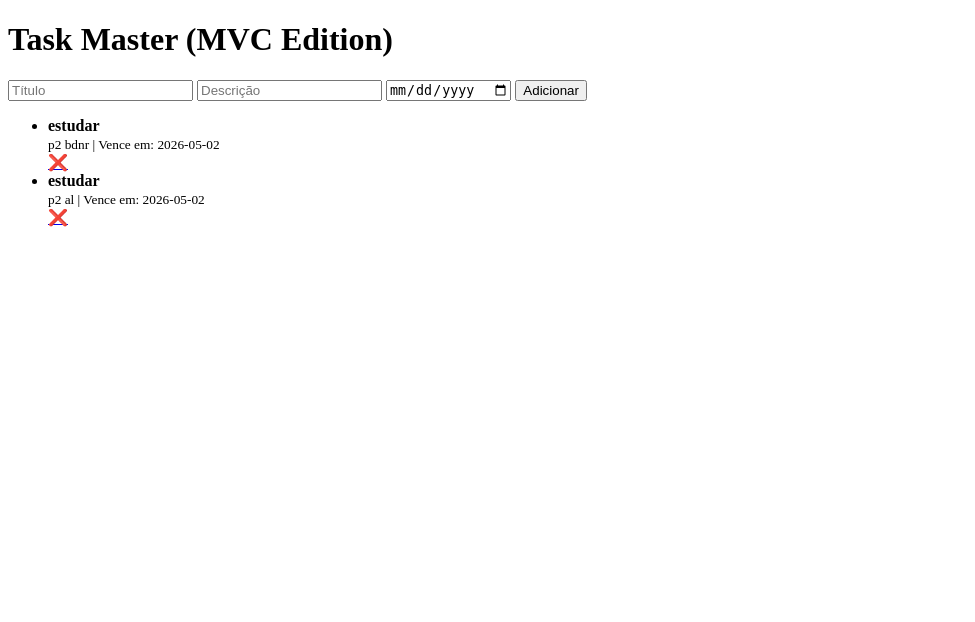
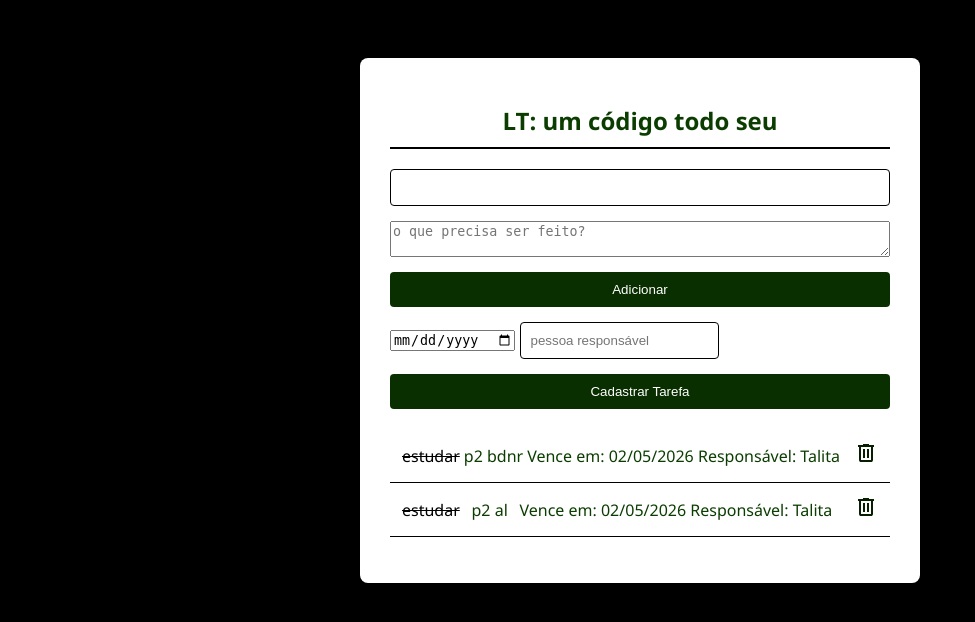
Before and after one commit to litaglk/ljt-um-codigo-todo-seu, a PHP site: page / in a window 1280 px wide. Shown: the top 622 px of the page, without its empty margins (0-975 px from the left). Run offline with PHP 8.4, Linux system fonts and the light colour scheme; data comes from the database, SQL or seed files in the repository.

Commit message:
List.php
inserção do código antigo

```diff
--- a/View/List.php
+++ b/View/List.php
@@ -1,38 +1,70 @@
 <!DOCTYPE html>
 <html lang="pt-BR">
 <!-- ... (Mantenham a tag <head> e o CSS antigo aqui) ... -->
+<head>
+    <meta charset="UTF-8">
+    <meta name="viewport" content="width=device-width, initial-scale=1.0">
+    <title>ljt - um código todo seu</title>
+    <style>
+        body { font-family: 'Segoe UI', Tahoma, Geneva, Verdana, sans-serif; background-color: #000000; color: #0b3d00; display: flex; justify-content: center; padding-top: 50px; }
+        .container { background: #ffffff; padding: 30px; border-radius: 8px; box-shadow: 0 4px 6px rgba(0,0,0,0.1); width: 100%; max-width: 500px; }
+        h1 { font-size: 1.5rem; text-align: center; border-bottom: 2px solid #000000; padding-bottom: 10px; }
+        .error { color: #dc2626; background: #000000; padding: 10px; border-radius: 4px; font-size: 0.9rem; }
+        .form-group { display: flex; flex-direction: column; gap: 15px; margin-top: 20px; margin-bottom: 20px; }
+        input[type="text"] { flex: 1; padding: 10px; border: 1px solid #000000; border-radius: 4px; }
+        button { background: #092e00; color: white; border: none; padding: 10px 15px; border-radius: 4px; cursor: pointer; }
+        button:hover { background: #25900A; }
+        ul { list-style: none; padding: 0; }
+        li { display: flex; justify-content: space-between; align-items: center; padding: 12px; border-bottom: 1px solid #000000; }
+        li.done span { text-decoration: line-through; color: #000000; }
+        .actions a { text-decoration: none; margin-left: 10px; cursor: pointer; }
+    </style>
+</head>
 <body>
+
 <div class="container">
-    <h1>Task Master (MVC Edition)</h1>
+    <h1>LT: um código todo seu</h1>
 
-    <?php if (isset($error)): ?>
+    <?php if ($error): ?>
         <div class="error"><?php echo $error; ?></div>
     <?php endif; ?>
 
-    <!-- O formulário agora aponta para a action 'create' -->
-    <form method="POST" action="index.php?action=create" class="form-group">
-        <input type="text" name="title" placeholder="Título" required>
-        <input type="text" name="description" placeholder="Descrição">
-        <input type="date" name="due_date" required>
+    <form method="POST" action="index.php" class="form-group">
+        <input type="text" name="title" required autocomplete="off">
+        <textarea name="description" placeholder="o que precisa ser feito?"></textarea>
         <button type="submit">Adicionar</button>
+
+        <div class="input-row">
+            <input type="date" name="due_date" style="flex: 1;", required title="Data de Vencimento">
+            <input type="text" name="assigned_to" placeholder="pessoa responsável" style="flex: 1;" required>
+        </div>
+        <button type="submit">Cadastrar Tarefa</button>
     </form>
 
     <ul>
         <?php foreach ($tasks as $task): ?>
             <li class="<?php echo $task['done'] ? 'done' : ''; ?>">
-                <div>
-                    <strong><?php echo htmlspecialchars($task['title']); ?></strong><br>
-                    <small><?php echo htmlspecialchars($task['description']); ?> | Vence em: <?php echo $task['due_date']; ?></small>
+                <span><?php echo htmlspecialchars($task['title']); ?></span>
+
+                <?php if ($task['description']): ?>
+                    <div class="task-info"><?php echo htmlspecialchars($task['description']); ?></div>
+
+                                    <?php endif; ?>
+
+                <div class="task-meta">
+                    Vence em: <?php echo date('d/m/Y', strtotime($task['due_date'])); ?> Responsável: <?php echo htmlspecialchars($task['assigned_to']); ?>
                 </div>
+
                 <div class="actions">
                     <?php if (!$task['done']): ?>
-                        <a href="index.php?action=complete&id=<?php echo $task['id']; ?>">✅</a>
+                        <a href="?action=complete&id=<?php echo $task['id']; ?>" title="Concluir"><svg xmlns="http://www.w3.org/2000/svg" height="24px" viewBox="0 -960 960 960" width="24px" fill="#061f00"><path d="M382-240 154-468l57-57 171 171 367-367 57 57-424 424Z"/></svg></a>
                     <?php endif; ?>
-                    <a href="index.php?action=delete&id=<?php echo $task['id']; ?>">❌</a>
+                    <a href="?action=delete&id=<?php echo $task['id']; ?>" onclick="return confirm('Tem certeza que deseja excluir esta tarefa?');" title="Excluir"><svg xmlns="http://www.w3.org/2000/svg" height="24px" viewBox="0 -960 960 960" width="24px" fill="#061f00"><path d="M280-120q-33 0-56.5-23.5T200-200v-520h-40v-80h200v-40h240v40h200v80h-40v520q0 33-23.5 56.5T680-120H280Zm400-600H280v520h400v-520ZM360-280h80v-360h-80v360Zm160 0h80v-360h-80v360ZM280-720v520-520Z"/></svg></a>
                 </div>
             </li>
         <?php endforeach; ?>
     </ul>
 </div>
+
 </body>
 </html>
```
